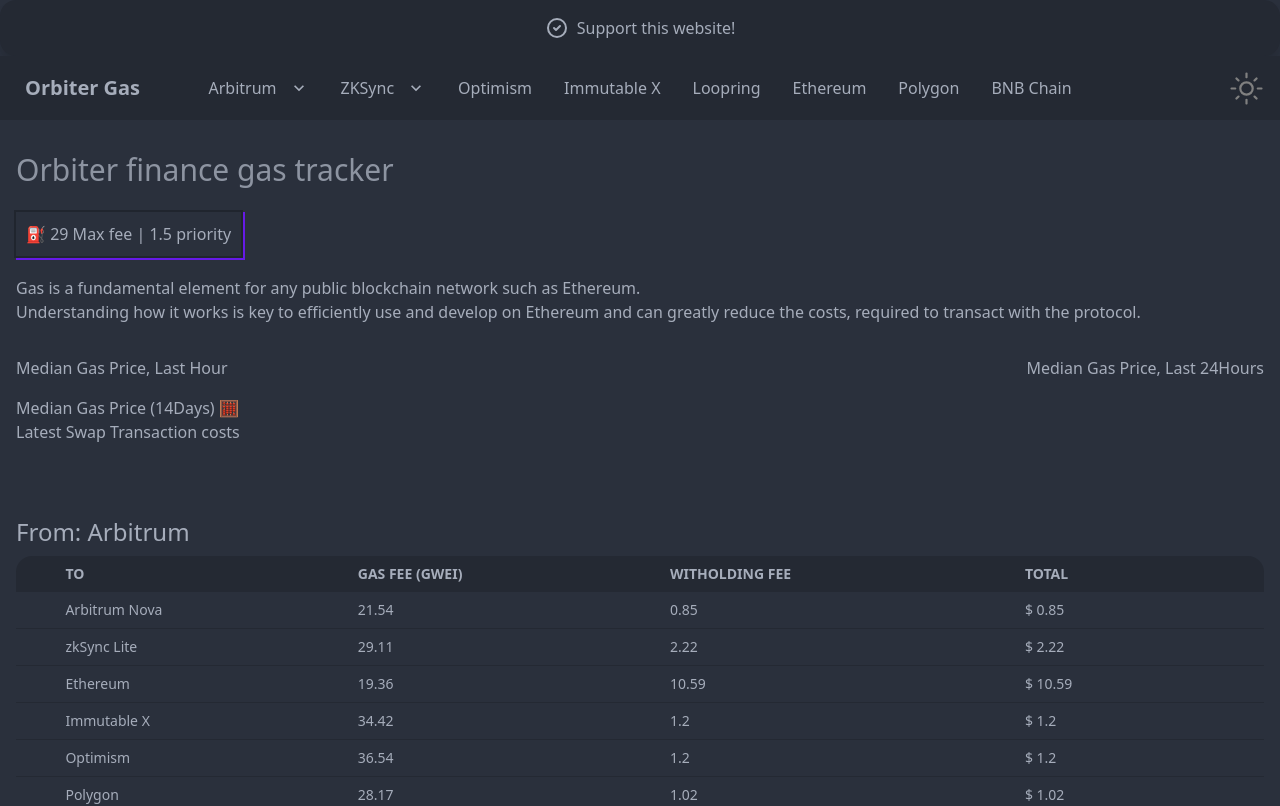
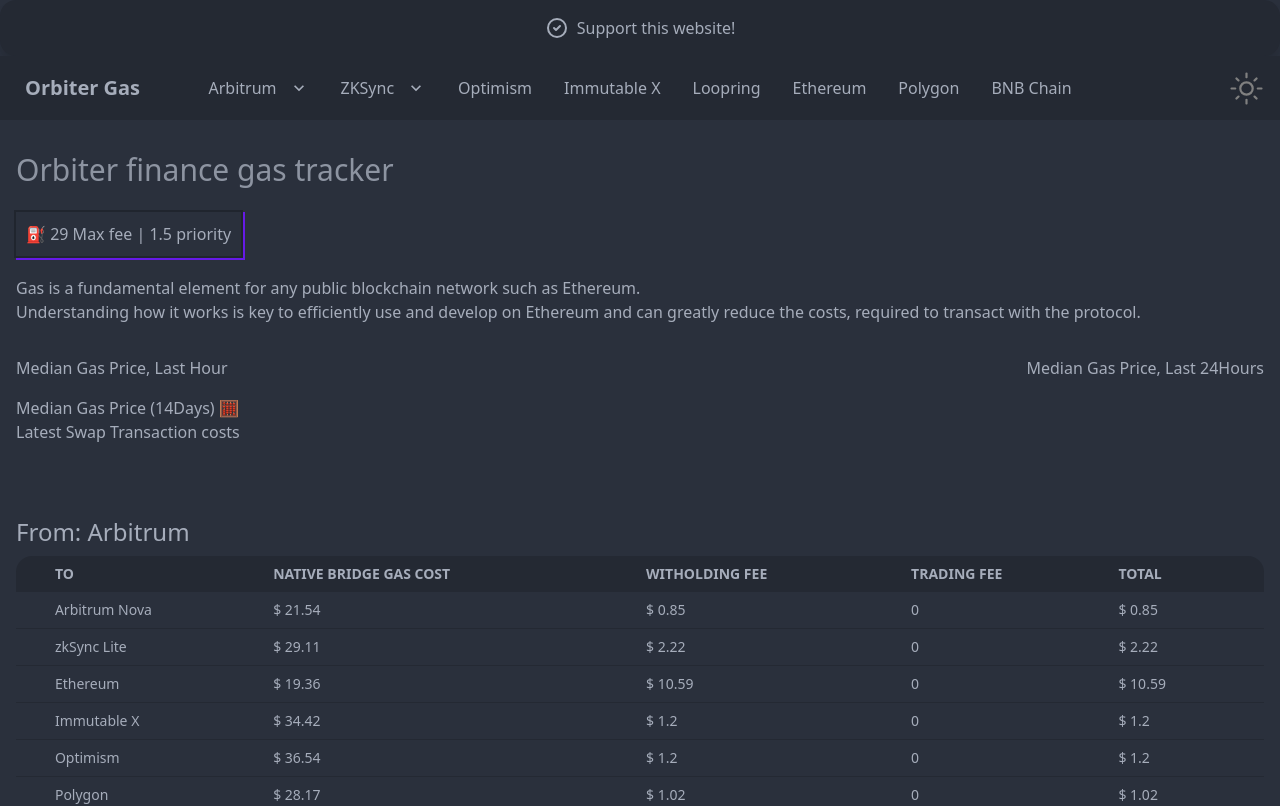
Before and after one commit to CJskii/orbiter-gas-tracker, a React (Vite) app in the folder front-end/: page / in a window 1280 px wide. Shown: the top 806 px of the page. Built offline with nearby package versions, Linux system fonts and the light colour scheme.

Commit message:
Github pages

```diff
--- a/front-end/package.json
+++ b/front-end/package.json
@@ -3,10 +3,12 @@
   "private": true,
   "version": "0.0.0",
   "type": "module",
+  "homepage": "https://github.com/CJskii/orbiter-gas-tracker",
   "scripts": {
     "dev": "vite",
     "build": "tsc && vite build",
-    "preview": "vite preview"
+    "preview": "vite preview",
+    "deploy": "vite build && gh-pages -d dist"
   },
   "dependencies": {
     "daisyui": "^2.51.5",
@@ -18,6 +20,7 @@
     "@types/react-dom": "^18.0.11",
     "@vitejs/plugin-react": "^3.1.0",
     "autoprefixer": "^10.4.14",
+    "gh-pages": "^5.0.0",
     "postcss": "^8.4.21",
     "tailwindcss": "^3.2.7",
     "typescript": "^4.9.3",
--- a/front-end/src/Components/Main/Costs/CostTable.tsx
+++ b/front-end/src/Components/Main/Costs/CostTable.tsx
@@ -8,6 +8,7 @@
     "gas fee": string;
     "withholding fee": string;
     total: string;
+    "trading fee": string;
   };
 };
 
@@ -18,11 +19,13 @@
       const networkTo = key;
       const gas = value["gas fee"];
       const witholding = value["withholding fee"];
+      const trading = value["trading fee"];
       const total = value.total;
       transformedData.push({
         networkTo,
         gas,
         witholding,
+        trading,
         total,
       });
       // do something with the variables here
@@ -38,10 +41,10 @@
           <tr>
             <th></th>
             <th>To</th>
-            <th>Gas Fee (gwei)</th>
+            <th>Native bridge gas cost</th>
             <th>Witholding Fee</th>
+            <th>Trading Fee</th>
             <th>Total</th>
-            <th></th>
             <th></th>
           </tr>
         </thead>
@@ -51,10 +54,11 @@
               <tr key={index}>
                 <td></td>
                 <td>{item.networkTo}</td>
-                <td>{item.gas}</td>
-                <td>{item.witholding}</td>
+                <td>$ {item.gas}</td>
+                <td>$ {item.witholding}</td>
+                <td>{item.trading}</td>
                 <td>$ {item.total}</td>
-                <td></td>
+
                 <td></td>
               </tr>
             );
--- a/front-end/src/Components/Main/Explained/DescOrbiter.tsx
+++ b/front-end/src/Components/Main/Explained/DescOrbiter.tsx
@@ -1,4 +1,4 @@
-const Description = () => {
+const OrbiterDescription = () => {
   return (
     <p className="py-4 text-lg">
       Orbiter Finance offers a secure and efficient way to transfer funds across
@@ -9,4 +9,4 @@
   );
 };
 
-export default Description;
+export default OrbiterDescription;
--- a/front-end/src/Components/Main/Main.tsx
+++ b/front-end/src/Components/Main/Main.tsx
@@ -15,7 +15,7 @@
       <GasInfo />
       <Charts />
       <Costs />
-      <Average />
+      {/* <Average /> */}
       <GasExplained />
     </main>
   );
```
Also changed, not shown: 1 other file (tests, documents, lock files or other folders).
